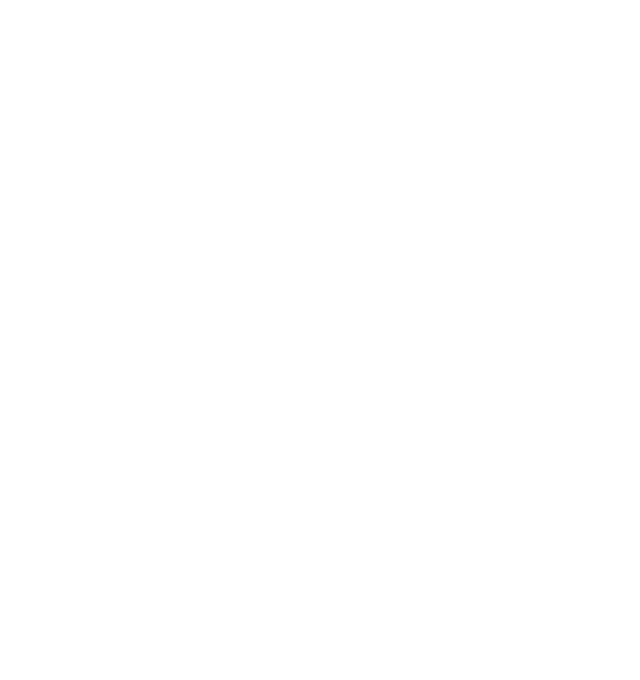
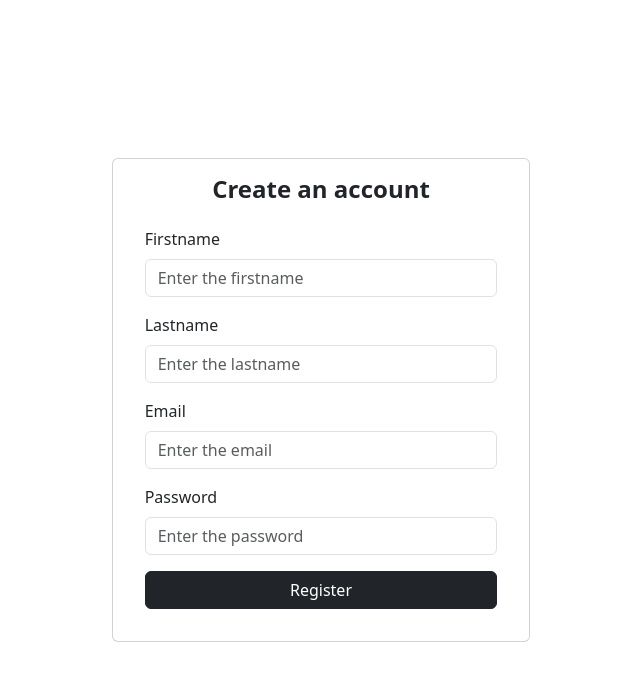
Before and after one commit to karandutt01/Multi-Product-viewer-frontend-v1, a React (Create React App) app in the folder frontend/: page / in a window 1280 px wide. Shown: the top 680 px of the page, without its empty margins (319-959 px from the left). Built offline with nearby package versions, Linux system fonts and the light colour scheme.

Commit message:
issue-2 Adding UI for the register component using react-hook-form

```diff
--- a/frontend/package.json
+++ b/frontend/package.json
@@ -11,10 +11,14 @@
     "@types/node": "^16.18.126",
     "@types/react": "^19.2.14",
     "@types/react-dom": "^19.2.3",
+    "axios": "^1.13.5",
     "bootstrap": "^5.3.8",
     "react": "^19.2.4",
     "react-dom": "^19.2.4",
+    "react-hook-form": "^7.71.2",
     "react-scripts": "5.0.1",
+    "react-toastify": "^11.0.5",
+    "sass": "^1.97.3",
     "typescript": "^4.9.5",
     "web-vitals": "^2.1.4"
   },
--- a/frontend/src/App.tsx
+++ b/frontend/src/App.tsx
@@ -1,12 +1,15 @@
 import React from 'react';
 import logo from './logo.svg';
 import './App.css';
+import Register from './components/Register';
+import { ToastContainer } from 'react-toastify';
 
 function App() {
   return (
-    <div className="App">
-
-    </div>
+    <>
+      <Register />
+      <ToastContainer />
+    </>
   );
 }
 
--- /dev/null
+++ b/frontend/src/components/Register.tsx
@@ -0,0 +1,128 @@
+import React, { useState } from 'react'
+import { registerUser } from '../service/authService';
+import toaster from "../util/toaster";
+import { IRegisterForm } from '../types/IRegisterForm';
+import { AxiosError, AxiosResponse } from 'axios';
+import './register.scss';
+import { useForm } from 'react-hook-form';
+
+function Register() {
+
+  const {register, formState:{errors}, handleSubmit, setError} = useForm<IRegisterForm>();
+
+
+
+  const onFormSubmit = async(formData:IRegisterForm) => {
+
+    try {
+      const response: AxiosResponse = await registerUser(formData);
+      if (response.status == 200 || response.status == 201) {
+        toaster(response.status, response.data.message || "Registration successful")
+      } else {
+        toaster(response.status, response.data || "Registration failed")
+      }
+
+    } catch (error: AxiosError | any) {
+
+      if (error.response?.data && Array.isArray(error.response?.data.details)) {
+        // const errors: any = {};
+        // error.response.data.details.forEach((err: any) => {
+        //   if (!errors[err.field]) {
+        //     errors[err.field] = [];
+        //   }
+        //   errors[err.field].push(err.message);
+        // })
+        setError('root', {
+          message:error.message
+        });
+      }
+    }
+  }
+
+
+  return (
+    <div className='container-fluid min-vh-100 d-flex justify-content-center align-items-center'>
+      <div className="col-12 col-sm-8 col-md-6 col-lg-4">
+        <div>
+          <form onSubmit={handleSubmit(onFormSubmit)}>
+            <div className="card p-3 dark-card">
+              <h1 className="card-title fw-bold text-center fs-4">Create an account</h1>
+              <div className="card-body">
+                <div className="mb-3">
+                  <label htmlFor="registerFormFirstname" className="form-label">Firstname</label>
+                  <input
+                  placeholder='Enter the firstname'
+                  className="form-control"
+                  id="registerFormFirstname"
+                  {
+                    ...register('firstname', {
+                      required: "Firstname is required",
+                    })
+                  }/>
+                  {errors.firstname && <div className='text-danger'>{errors.firstname.message}</div>}
+                </div>
+
+                <div className="mb-3">
+                  <label htmlFor="registerFormLastname" className="form-label">Lastname</label>
+                  <input
+                  placeholder='Enter the lastname'
+                  className="form-control"
+                  id="registerFormLastname"
+                  {
+                    ...register('lastname', {
+                      required: "Lastname is required",
+                    })
+                  }/>
+                  {errors.lastname && <div className='text-danger'>{errors.lastname.message}</div>}
+                </div>
+
+                <div className="mb-3">
+                  <label htmlFor="registerFormemail" className="form-label">Email</label>
+                  <input
+                    placeholder='Enter the email'
+                    className="form-control"
+                    id="registerFormemail"
+                    {
+                      ...register('email', {
+                        required: "Email is required",
+                        pattern: {
+                          value: /^[^\s@]+@[^\s@]+\.[^\s@]+$/,
+                          message: "Invalid email address"
+                        }
+                      })
+                    }/>
+
+                    {errors.email && <div className='text-danger'>{errors.email.message}</div>}
+                </div>
+
+                <div className="mb-3">
+                  <label htmlFor="registerFormPassword" className="form-label">Password</label>
+                  <input
+                    placeholder='Enter the password'
+                    className="form-control"
+                    id="registerFormPassword"
+                    {
+                      ...register('password', {
+                        required: "Password is required",
+                        minLength: {
+                          value: 6,
+                          message: "Password must be at least 6 characters long"
+                        }
+                      })
+                    }/>
+
+                    {errors.password && <div className='text-danger'>{errors.password.message}</div>}
+                </div>
+
+                <button type="submit" className="btn btn-dark w-100 registerButton">Register</button>
+              </div>
+              <div>{errors.root && <div className='text-danger'>{errors.root.message}</div>}</div>
+            </div>
+          </form>
+        </div>
+      </div>
+    </div>
+  )
+}
+
+export default Register
--- a/frontend/src/index.tsx
+++ b/frontend/src/index.tsx
@@ -1,5 +1,6 @@
 import React from 'react';
 import ReactDOM from 'react-dom/client';
+import 'bootstrap/dist/css/bootstrap.css';
 import './index.css';
 import App from './App';
 import reportWebVitals from './reportWebVitals';
--- /dev/null
+++ b/frontend/src/service/authService.ts
@@ -0,0 +1,6 @@
+import axiosConfig from "./axios";
+import {IRegisterForm} from "../types/IRegisterForm";
+
+export const registerUser = async(userData:IRegisterForm) => {
+  return await axiosConfig.post('/register', userData);
+}
--- /dev/null
+++ b/frontend/src/service/axios.js
@@ -0,0 +1,10 @@
+import axios from 'axios'
+
+const axiosConfig = axios.create({
+  baseURL: "http://localhost:5000/api",
+  headers: {
+    "Content-Type": "application/json",
+  },
+})
+
+export default axiosConfig;
--- /dev/null
+++ b/frontend/src/types/IRegisterForm.ts
@@ -0,0 +1,6 @@
+export interface IRegisterForm {
+  firstname: string;
+  lastname: string;
+  email: string;
+  password: string;
+}
--- /dev/null
+++ b/frontend/src/util/toaster.jsx
@@ -0,0 +1,30 @@
+import { toast } from 'react-toastify';
+
+const toaster = (status, message) => {
+  if(status == 200 || status == 201){
+    toast.success(message , {
+      position: "top-right",
+      autoClose: 5000,
+      hideProgressBar: false,
+      closeOnClick: false,
+      pauseOnHover: true,
+      draggable: true,
+      progress: undefined,
+      theme: "colored",
+    })
+  }else{
+    toast.error(message , {
+      position: "top-right",
+      autoClose: 5000,
+
+      hideProgressBar: false,
+      closeOnClick: false,
+      pauseOnHover: true,
+      draggable: true,
+      progress: undefined,
+      theme: "colored",
+    })
+  }
+}
+
+export default toaster;
```
Also changed, not shown: frontend/src/components/register.scss (added), 1 other file (tests, documents, lock files or other folders).
